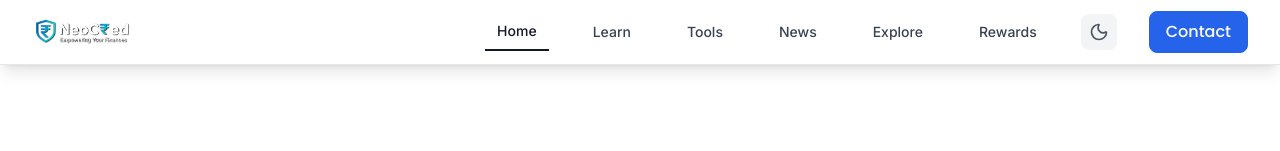
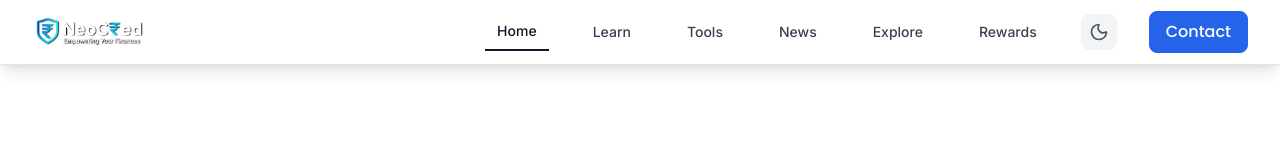
Before and after one commit to Rakesh-dev369/Neocred.in, a React (Vite) app in the folder frontend/: page / in a window 1280 px wide. Shown: the top 151 px of the page. Built offline with nearby package versions, Linux system fonts and the light colour scheme.

Commit message:
improve-logo-visibility

```diff
--- a/frontend/src/components/Navbar.jsx
+++ b/frontend/src/components/Navbar.jsx
@@ -27,10 +27,10 @@ export default function Navbar() {
               <img
                 src="/logo.png"
                 alt="NeoCred"
-                className="h-10 w-auto max-w-[180px] sm:h-12 sm:max-w-[200px] md:h-14 md:max-w-[220px] hover:opacity-80 transition-opacity duration-200"
+                className="h-12 w-auto max-w-[200px] sm:h-14 sm:max-w-[240px] md:h-16 md:max-w-[280px] hover:scale-105 transition-all duration-200 drop-shadow-sm"
                 style={{
                   imageRendering: 'crisp-edges',
-                  filter: 'contrast(1.1) brightness(1.05)',
+                  filter: 'contrast(1.2) brightness(1.1) saturate(1.1)',
                   WebkitFontSmoothing: 'antialiased'
                 }}
               />
```
